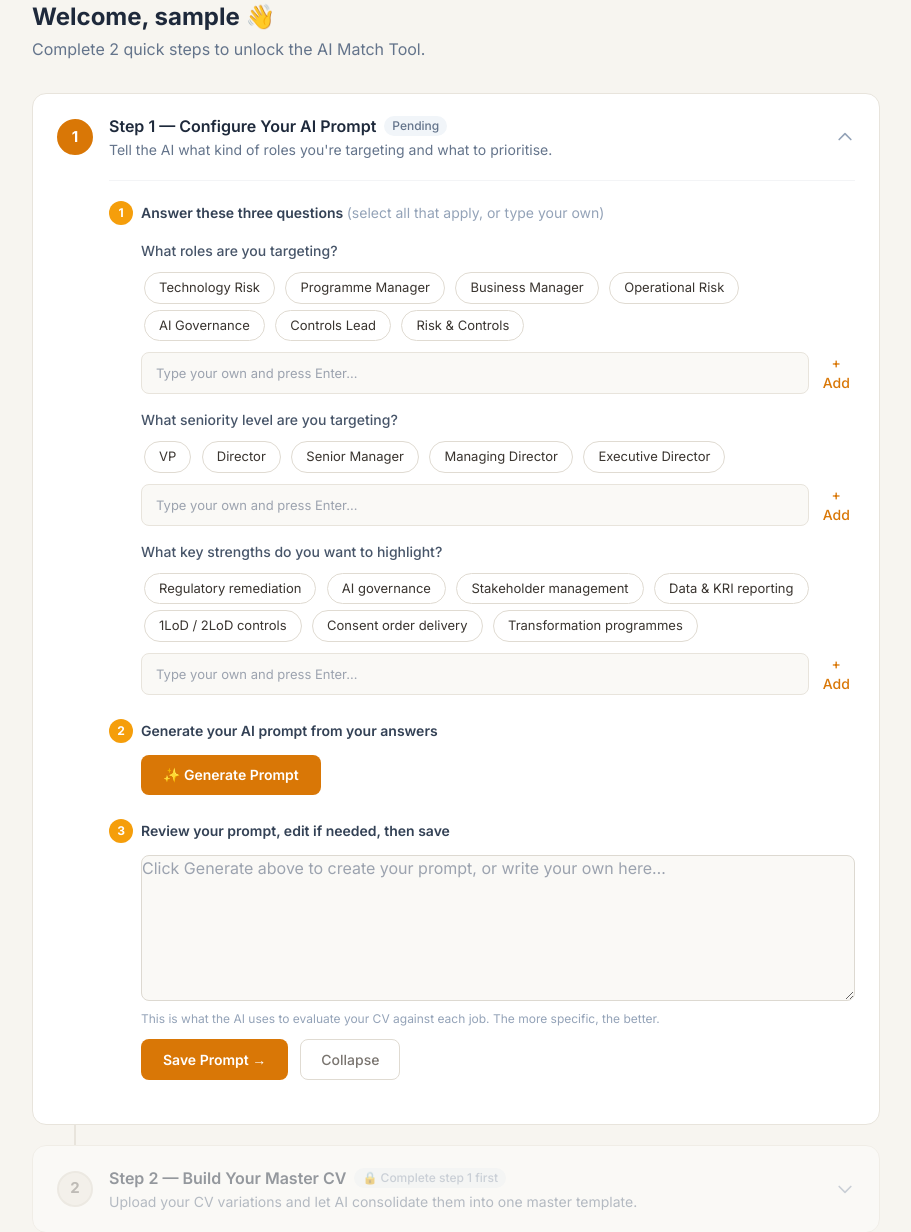
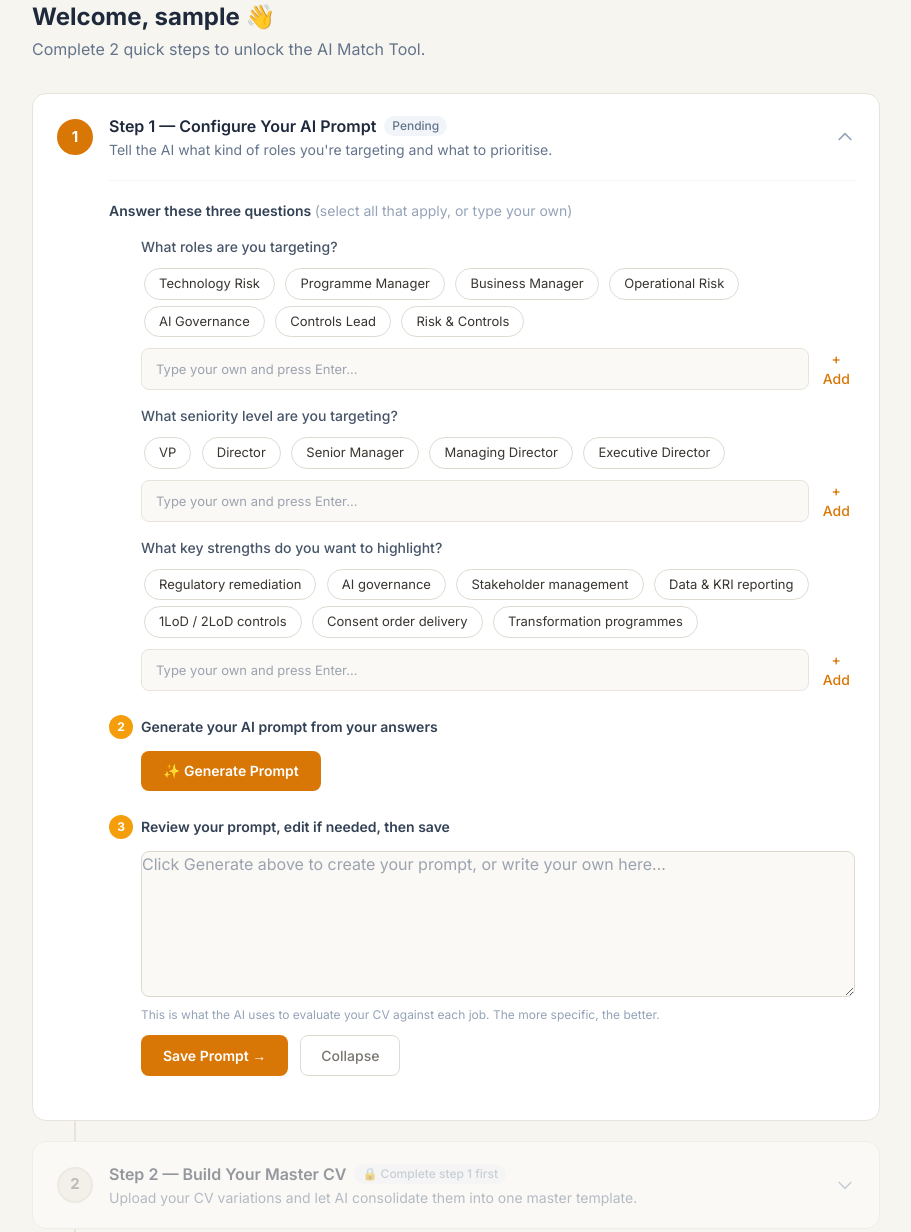
Before and after one commit to Frameit12/jobs_scraper, a Flask app: page /get-started in a window 1280 px wide. Shown: the part 208-1440 px from the top of the page, without its empty margins (184-1095 px from the left). Run offline with Flask 3, Linux system fonts and the light colour scheme; the visitor is signed in with stand-in values (Sample User, id 1); parts of the project's set-up code (start-up, migrations or seed data) failed here and were passed over; some libraries are stand-ins or nearby versions.

Commit message:
Remove duplicate step 1 label from prompt builder

```diff
--- a/templates/get_started.html
+++ b/templates/get_started.html
@@ -189,7 +189,6 @@
                     <!-- Sub-step 1: Answer questions -->
                     <div class="mb-6">
                         <div class="flex items-center gap-2 mb-4">
-                            <span class="w-6 h-6 rounded-full bg-amber-500 text-white text-xs font-bold flex items-center justify-center flex-shrink-0">1</span>
                             <p class="text-sm font-semibold text-slate-700">Answer these three questions <span class="text-slate-400 font-normal">(select all that apply, or type your own)</span></p>
                         </div>
 
```
